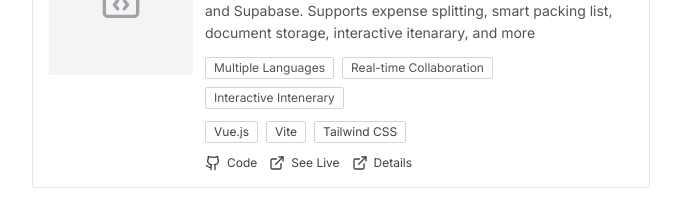
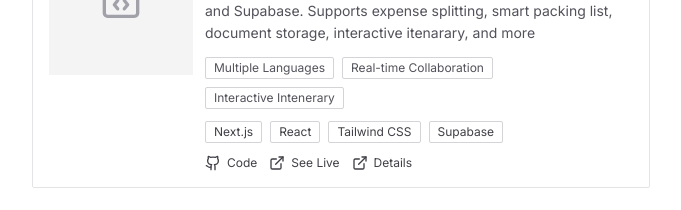
Before and after one commit to dio-tayam/diogenes-tayam-portfolio, a React (Vite) app: page / in a window 1280 px wide. Shown: the part 1580-1790 px from the top of the page, without its empty margins (142-823 px from the left). Built offline with nearby package versions, Linux system fonts and the light colour scheme.

Commit message:
Update technologies used in Travera project

```diff
--- a/src/data/profile.js
+++ b/src/data/profile.js
@@ -64,7 +64,7 @@ export const profile = {
       id: 2,
       title: "Travera",
       description: "A full-stack travel planner built with Next.js, React, Tailwind CSS, and Supabase. Supports expense splitting, smart packing list, document storage, interactive itenarary, and more",
-      technologies: ["Vue.js", "Vite", "Tailwind CSS"],
+      technologies: ["Next.js", "React", "Tailwind CSS", "Supabase"],
       features: ["Multiple Languages", "Real-time Collaboration", "Interactive Intenerary", "Responsive Design"],
       image: null,
       githubUrl: "https://github.com/dio-tayam/travera",
```
